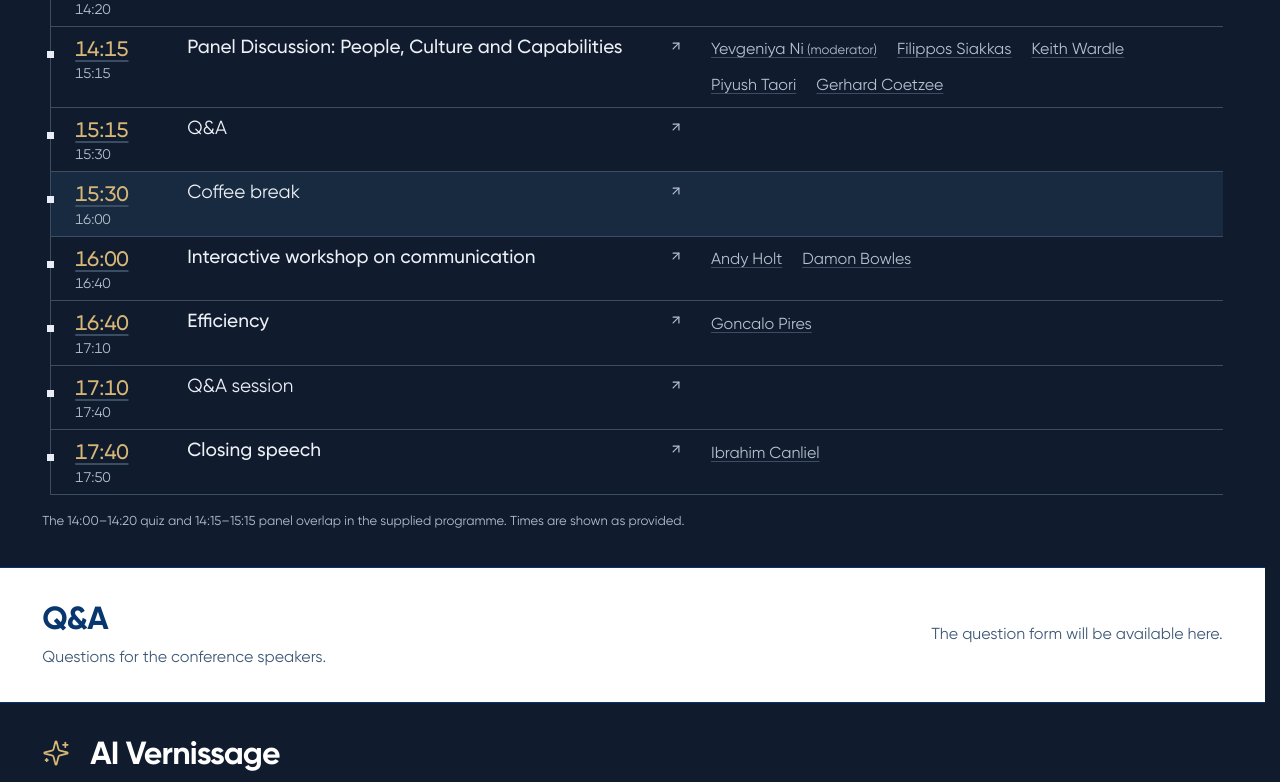
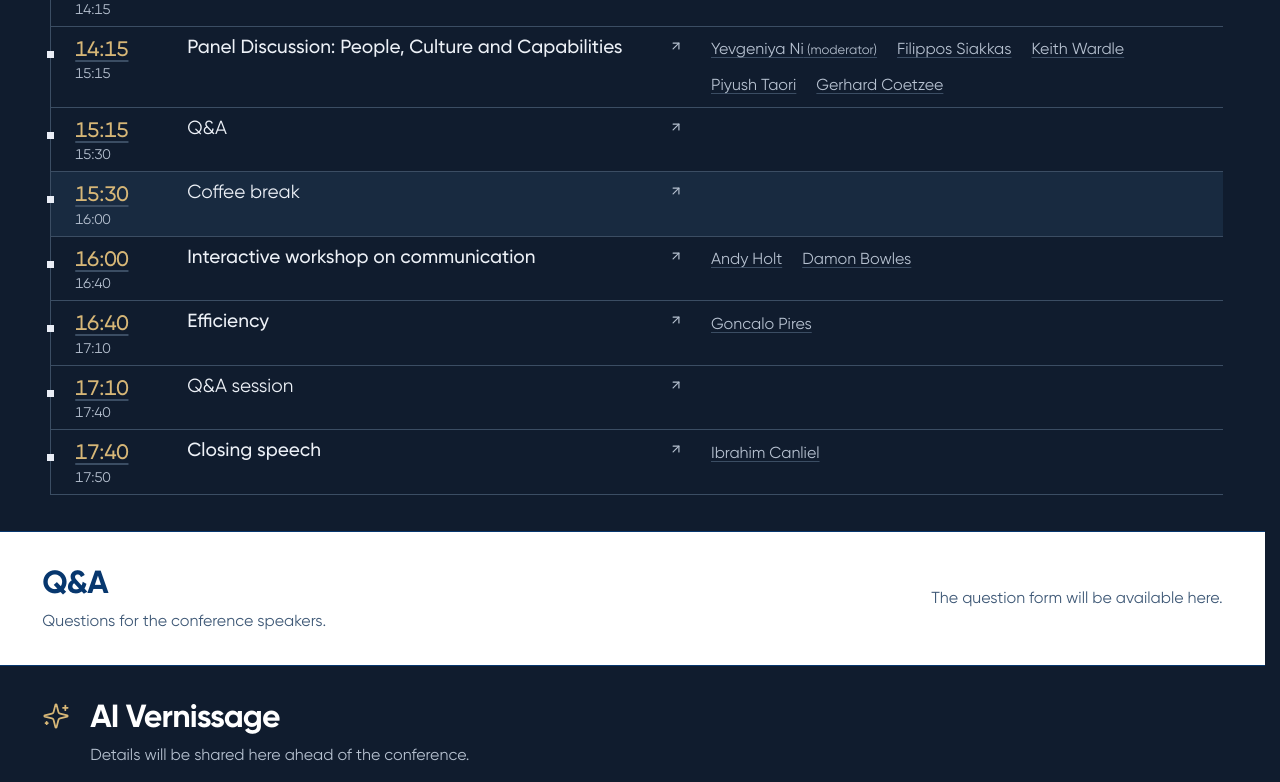
Before and after one commit to management-conference-2026/home, a Next.js app: page / in a window 1280 px wide. Shown: the part 1807-2589 px from the top of the page. Built offline with nearby package versions, Linux system fonts and the light colour scheme.

Commit message:
End Kahoot at 14:15 before the People panel

```diff
--- a/app/conference.tsx
+++ b/app/conference.tsx
@@ -157,7 +157,6 @@ export default function Conference() {
       <section className="section agenda-section" id="agenda">
         <div className="section-heading agenda-heading"><div><h2>Agenda</h2><p>Thursday, 3 December 2026 / Almaty time (UTC+5)</p></div><span className="agenda-help"><Clock3 size={16}/>Select a time or speaker for details</span></div>
         <Agenda open={setModal}/>
-        <p className="agenda-note">The 14:00–14:20 quiz and 14:15–15:15 panel overlap in the supplied programme. Times are shown as provided.</p>
       </section>
       <section className="section questions-section" id="questions"><div><h2>Q&amp;A</h2><p>Questions for the conference speakers.</p></div>{siteConfig.questionsUrl ? <a className="primary-link" href={siteConfig.questionsUrl} target="_blank" rel="noreferrer">Open the question form<ArrowUpRight size={18}/></a> : <p className="pending-copy">The question form will be available here.</p>}</section>
       <section className="section vernissage-section" id="vernissage"><Sparkles size={28} strokeWidth={1.5} aria-hidden="true"/><div><h2>AI Vernissage</h2><p>{siteConfig.aiVernissageDescription || 'Details will be shared here ahead of the conference.'}</p></div></section>
--- a/data/agenda.ts
+++ b/data/agenda.ts
@@ -7,7 +7,7 @@ export const agenda: Session[] = [
  {id:'panel-cx',start:'11:15',end:'12:15',title:'#1 Panel discussion on Customer Experience',kind:'panel',people:['Moderator: Sandra Cullen, Vice President Training and Customer Experience','Johan Eidhagen, President and Chief Executive Officer, FlyArystan','Yelena Obukhova, Vice President Inflight Services','Alexandr Neboga, Vice President Ground Services','Serik Rys-Uly, Vice President Marketing and Sales']},
  {id:'qa-1',start:'12:15',end:'12:30',title:'Q&A',kind:'qa'},
  {id:'lunch',start:'12:30',end:'14:00',title:'Network Lunch and AI Vernissage',kind:'networking'},
- {id:'kahoot',start:'14:00',end:'14:20',title:'Kahoot quiz',kind:'interactive'},
+ {id:'kahoot',start:'14:00',end:'14:15',title:'Kahoot quiz',kind:'interactive'},
  {id:'panel-people',start:'14:15',end:'15:15',title:'#2 Panel discussion on People, Culture and Capabilities',kind:'panel',people:['Moderator: Yevgeniya Ni, Chief Human Resources Officer','Filippos Siakkas, Chief Operating Officer','Keith Wardle, Vice President Engineering and Maintenance','Piyush Taori, Chief Digital and Information Officer','Gerhard Coetzee, Chief Safety Compliance Officer']},
  {id:'qa-2',start:'15:15',end:'15:30',title:'Q&A',kind:'qa'},
  {id:'coffee-pm',start:'15:30',end:'16:00',title:'Coffee break',kind:'break'},
```
Also changed, not shown: 1 other file (tests, documents, lock files or other folders).
